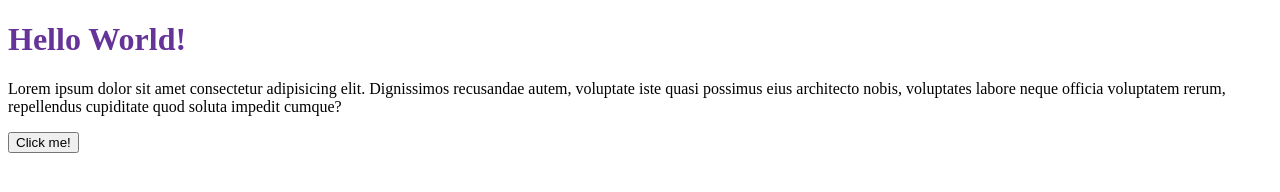
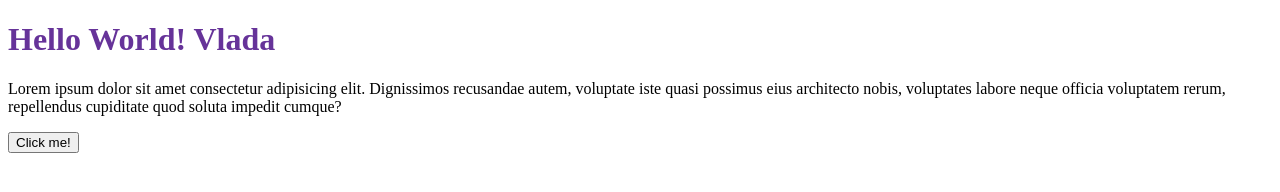
Before and after one commit to vladaMakina/Hello_World, a plain HTML site: page index.html in a window 1280 px wide. Drawn offline with Linux system fonts and the light colour scheme.

Commit message:
dodao sam ime vlada

```diff
--- a/index.html
+++ b/index.html
@@ -9,7 +9,7 @@
 </head>
 
 <body>
-    <h1 id="heading">Hello World!</h1>
+    <h1 id="heading">Hello World! Vlada</h1>
     <article>
         <p>
             Lorem ipsum dolor sit amet consectetur adipisicing elit. Dignissimos recusandae autem, voluptate iste quasi
```
